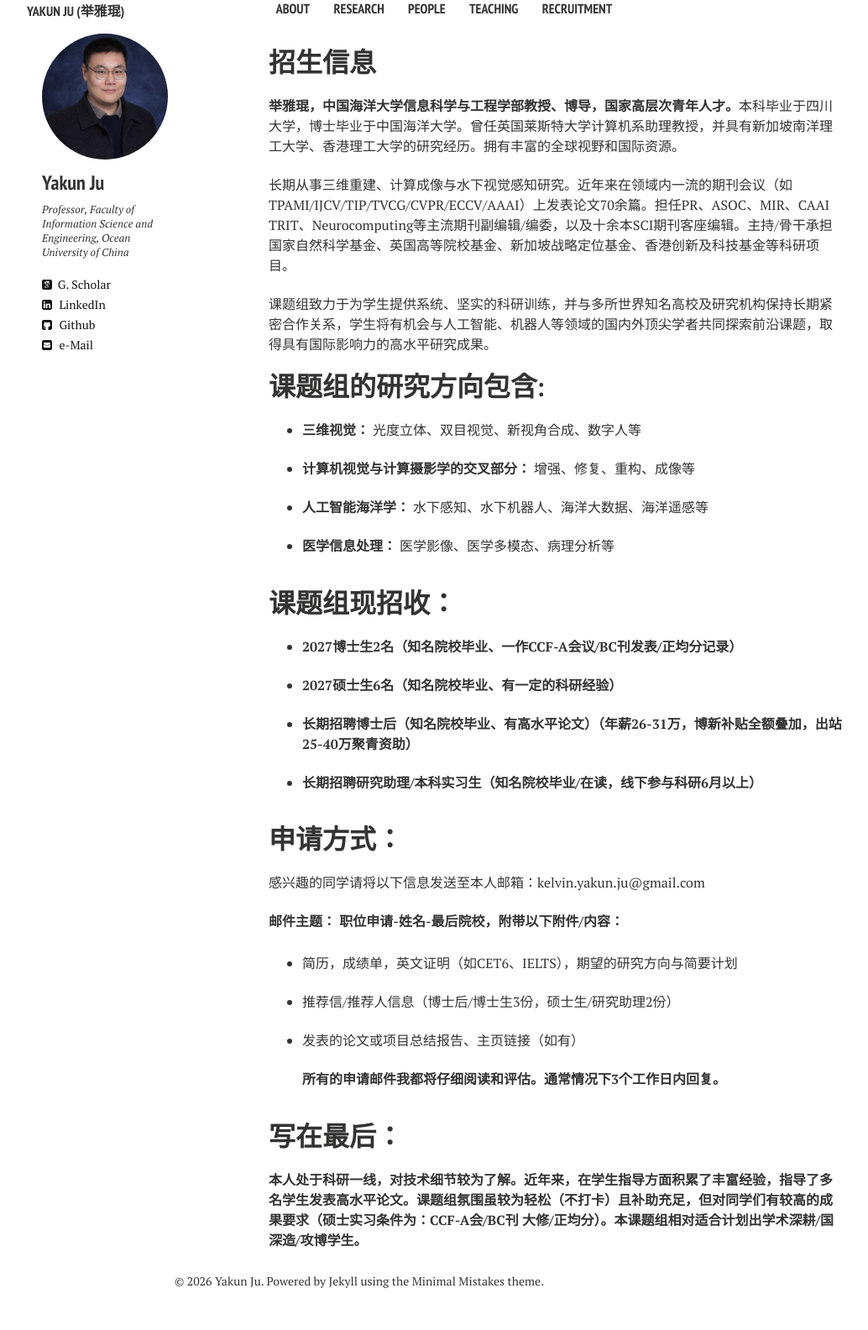
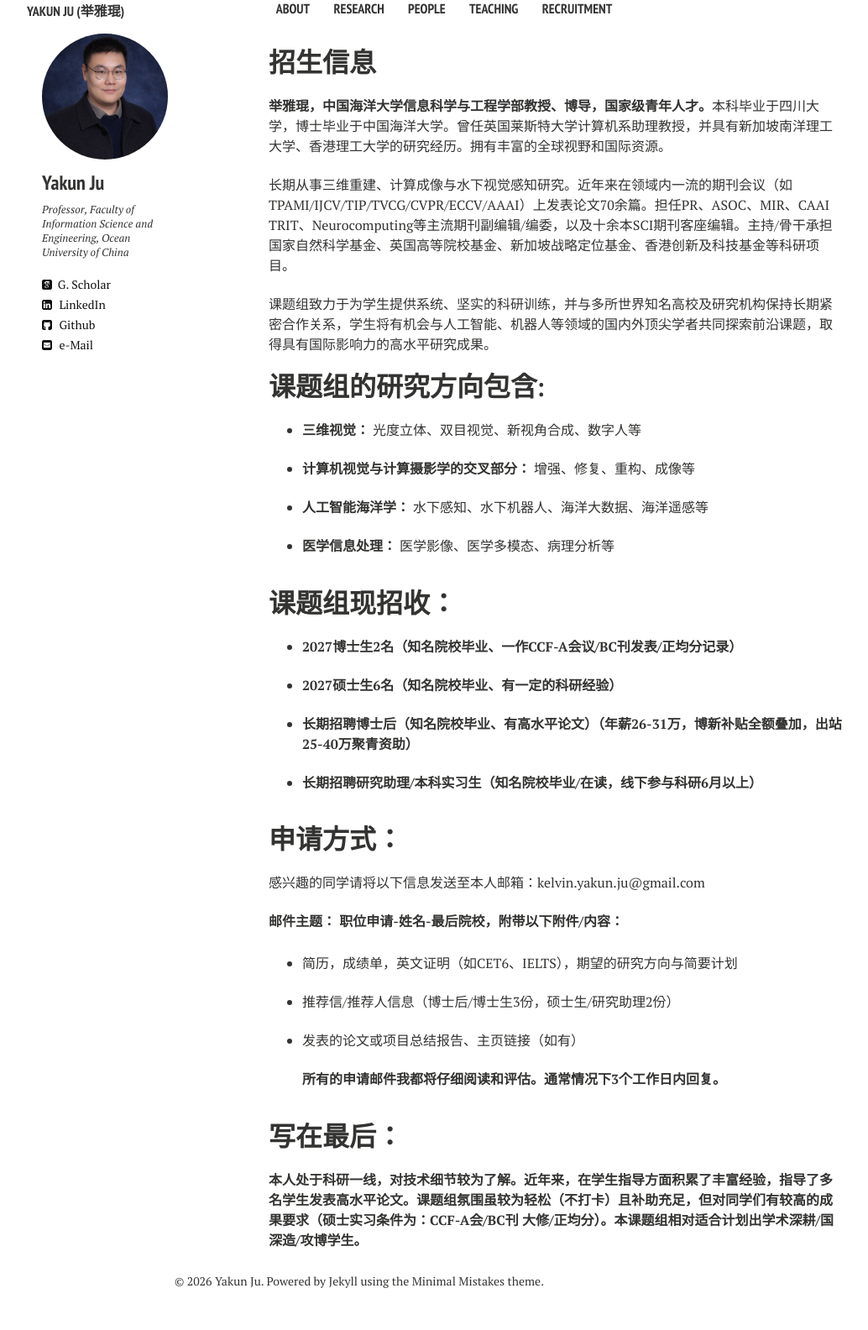
Before and after one commit to juyakun/juyakun.github.io, a Jekyll site: the page built from recruitment.md, in a window 1280 px wide. Shown: the whole page at 84% size, without its empty margins (112-1146 px from the left). Built offline with Jekyll 4.4.1, drawn with Linux system fonts in a browser that asks for light colours; nearby versions of some CDN libraries.

Commit message:
Update recruitment.md

```diff
--- a/recruitment.md
+++ b/recruitment.md
@@ -7,7 +7,7 @@ modified: 19-5-2026
 comments: false
 ---
 
-**举雅琨，中国海洋大学信息科学与工程学部教授、博导，国家高层次青年人才。**本科毕业于四川大学，博士毕业于中国海洋大学。曾任英国莱斯特大学计算机系助理教授，并具有新加坡南洋理工大学、香港理工大学的研究经历。拥有丰富的全球视野和国际资源。
+**举雅琨，中国海洋大学信息科学与工程学部教授、博导，国家级青年人才。**本科毕业于四川大学，博士毕业于中国海洋大学。曾任英国莱斯特大学计算机系助理教授，并具有新加坡南洋理工大学、香港理工大学的研究经历。拥有丰富的全球视野和国际资源。
 <br>
 <br>
 长期从事三维重建、计算成像与水下视觉感知研究。近年来在领域内一流的期刊会议（如TPAMI/IJCV/TIP/TVCG/CVPR/ECCV/AAAI）上发表论文70余篇。担任PR、ASOC、MIR、CAAI TRIT、Neurocomputing等主流期刊副编辑/编委，以及十余本SCI期刊客座编辑。主持/骨干承担国家自然科学基金、英国高等院校基金、新加坡战略定位基金、香港创新及科技基金等科研项目。
```
